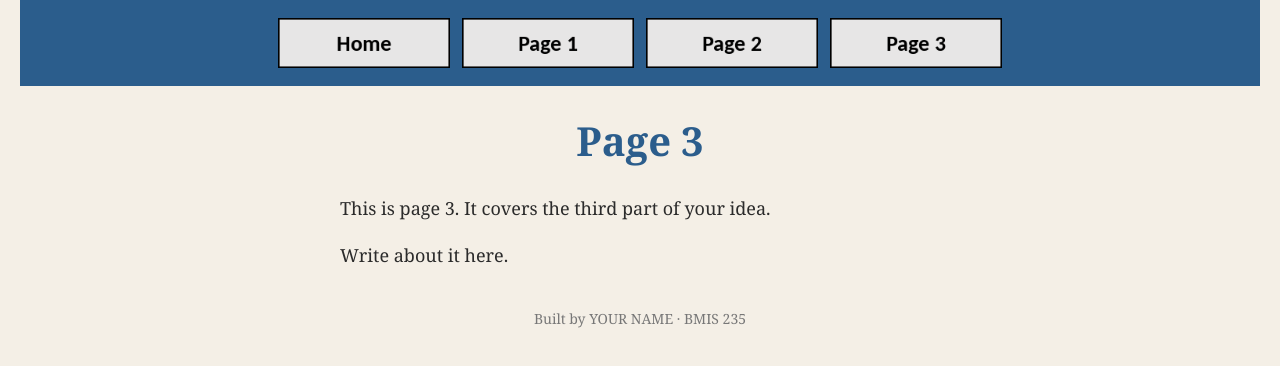
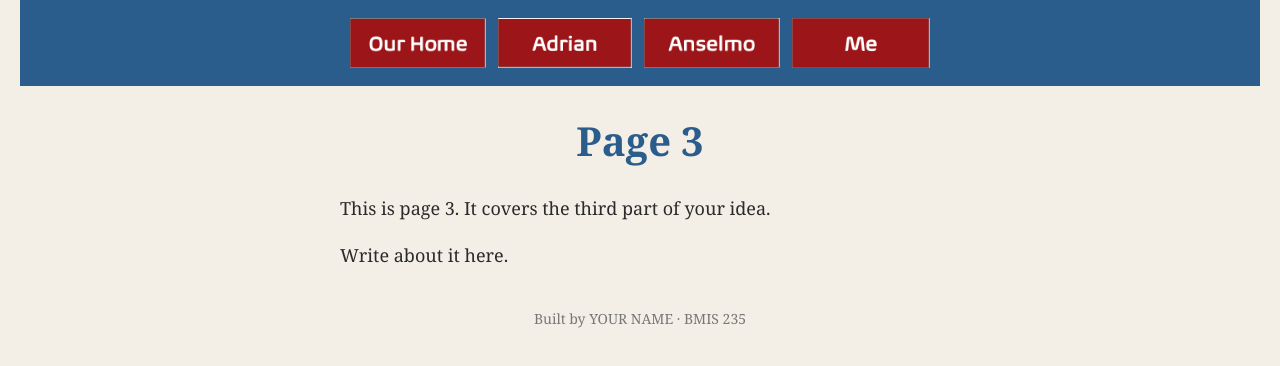
Before and after one commit to jgatica07/bmis235-html-3, a plain HTML site: page Me.html in a window 1280 px wide. Drawn offline with Linux system fonts and the light colour scheme.

Commit message:
Update navigation links and images in Me.html

```diff
--- a/Me.html
+++ b/Me.html
@@ -20,10 +20,10 @@
      other three pages, so every page has the exact same menu.
      ===================================================================== -->
 <nav>
-    <a href="index.html"><img src="img/home.png" alt="Home"></a>
-    <a href="page1.html"><img src="img/page1.png" alt="Page 1"></a>
-    <a href="page2.html"><img src="img/page2.png" alt="Page 2"></a>
-    <a href="page3.html"><img src="img/page3.png" alt="Page 3"></a>
+    <a href="index.html"><img src="img/Our Home.png" alt="Our Home"></a>
+    <a href="Adrian.html"><img src="img/Adrian.png" alt="Adrian"></a>
+    <a href="Anselmo.html"><img src="img/Anselmo.png" alt="Anselmo"></a>
+    <a href="Me.html"><img src="img/Me.png" alt="Me"></a>
 </nav>
 
 <h1>Page 3</h1>
```
